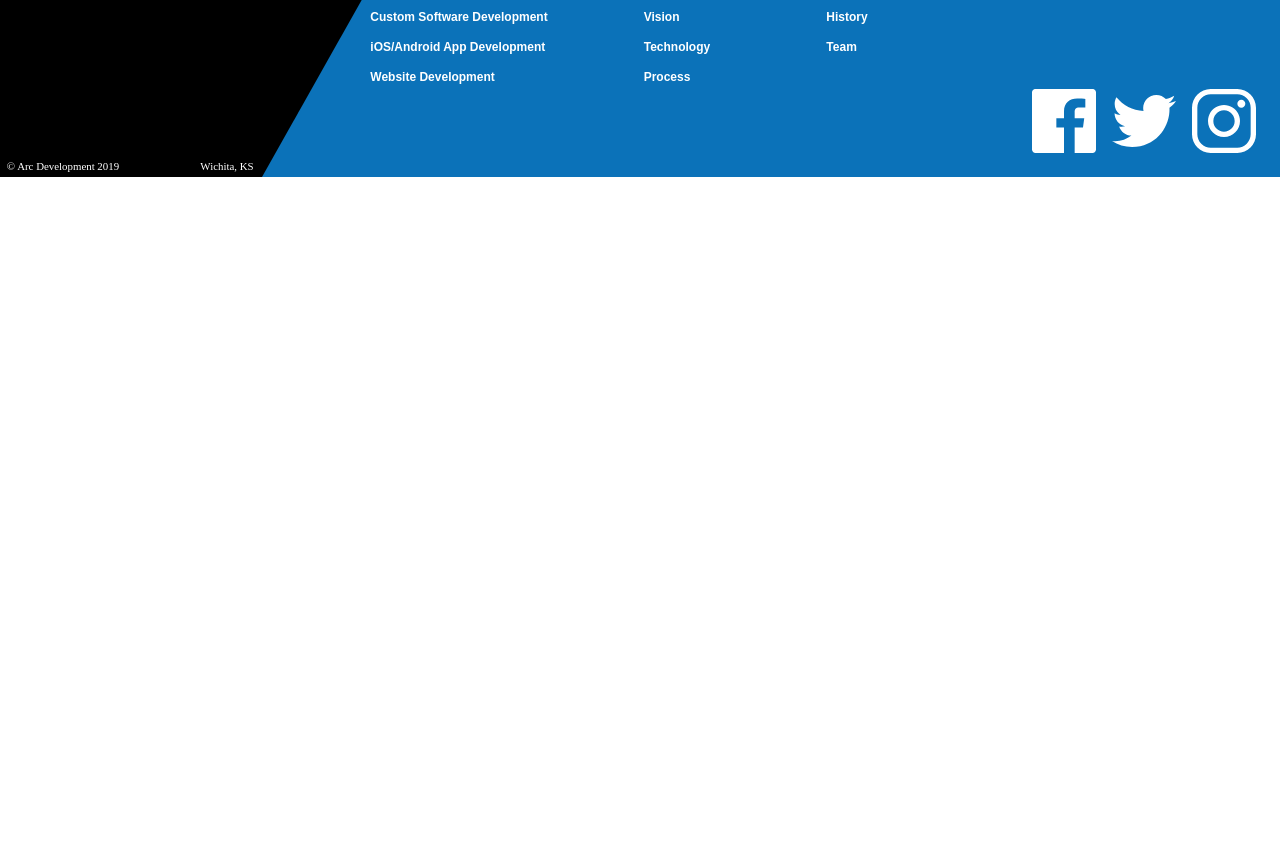
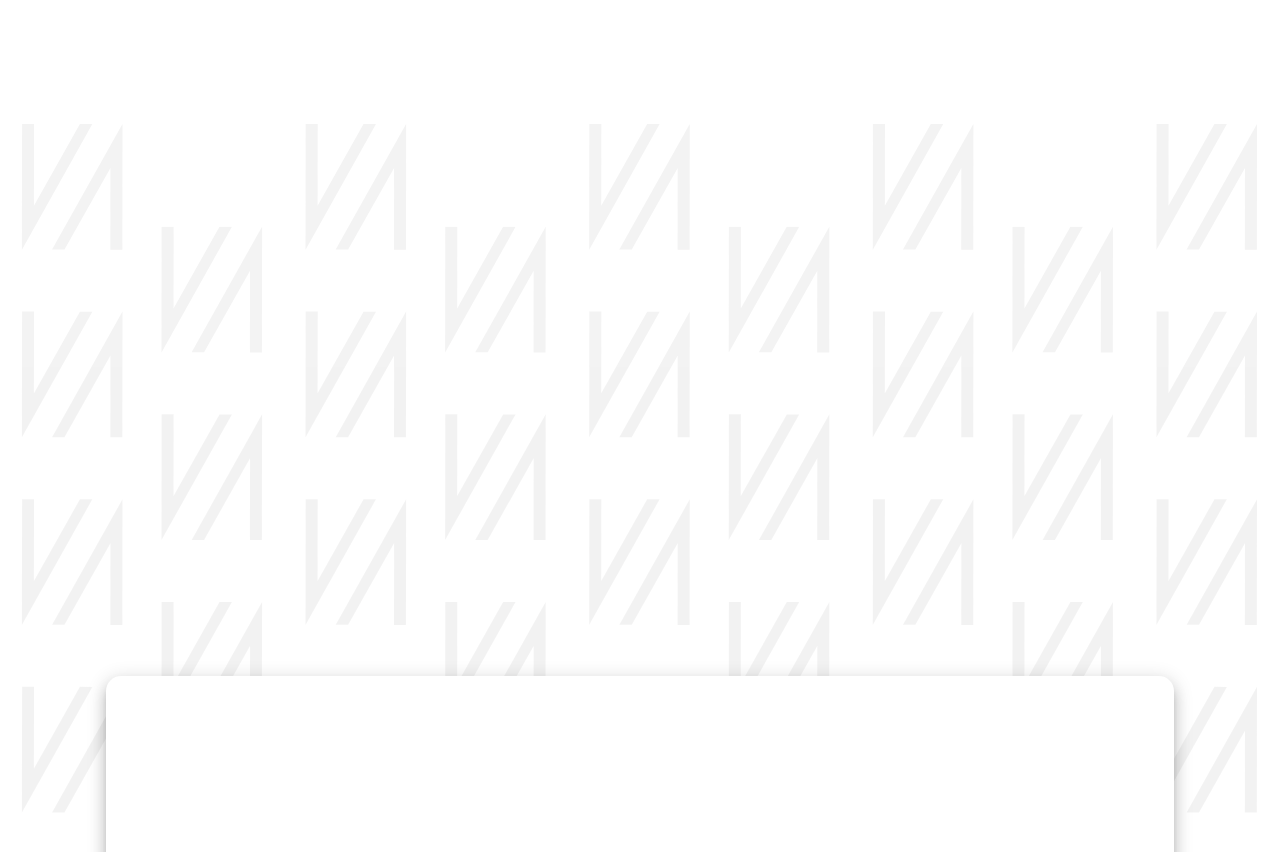
Before and after one commit to JulioAvalos/mui-react-app, a React (Create React App) app: page / in a window 1280 px wide. Shown: the part 1920-2772 px from the top of the page. Before the commit the page ends 2097 px from the top, so only its background shows below. Built offline with nearby package versions, Linux system fonts and the light colour scheme.

Commit message:
creating the revolution block

```diff
--- a/src/components/LandingPage.js
+++ b/src/components/LandingPage.js
@@ -6,11 +6,14 @@ import Button from '@material-ui/core/Button';
 import ButtonArrow from './UI/ButtonArrow';
 import Typography from '@material-ui/core/Typography';
 import useMediaQuery from '@material-ui/core/useMediaQuery';
+import Card from '@material-ui/core/Card';
+import CardContent from '@material-ui/core/CardContent';
 
 import animationData from '../animations/landinganimation/data';
 import customSoftwareIcon from '../assets/Custom Software Icon.svg';
 import mobileAppsIcon from '../assets/mobileIcon.svg';
 import websitesIcon from '../assets/websiteIcon.svg';
+import revolutionBackground from '../assets/repeatingBackground.svg';
 
 const useStyles = makeStyles(theme => ({
     animation: {
@@ -40,7 +43,7 @@ const useStyles = makeStyles(theme => ({
         ...theme.typography.learnButton,
         fontSize: '0.9rem',
         height: 45,
-        widht: 145
+        width: 145
     },
     learnButton: {
         ...theme.typography.learnButton,
@@ -85,6 +88,28 @@ const useStyles = makeStyles(theme => ({
         [theme.breakpoints.down('sm')]: {
             padding: 25
         }
+    },
+    revolutionBackground: {
+        backgroundImage: `url(${revolutionBackground})`,
+        backgroundPosition: 'center',
+        backgroundSize: 'cover',
+        backgroundRepeat: 'no-repeat',
+        height: '100%',
+        width: '100%'
+    },
+    revolutionCard: {
+        position: 'absolute',
+        boxShadow: theme.shadows[10],
+        borderRadius: 15,
+        padding: '10em',
+        [theme.breakpoints.down('sm')]: {
+            paddingTop:  '8em',
+            paddingBottom: '8em',
+            paddingLeft: 0,
+            paddingRight: 0,
+            borderRadius: 0,
+            width: '100%'
+        }
     }
 }));
 
@@ -95,7 +120,7 @@ const LandingPage = () => {
 
     const defaultOptions = {
         loop: true,
-        autoplay: true,
+        autoplay: false,
         animationData: animationData,
         rendererSettings: {
             preserveAspectRatio: 'xMidYMid slice'
@@ -165,7 +190,7 @@ const LandingPage = () => {
                         </Typography>
                         <Button variant="outlined" className={classes.learnButton}>
                             <span style={{marginRight: 10}}>Learn More</span>
-                            <ButtonArrow widht={10} height={10} fill={theme.palette.common.blue}/>
+                            <ButtonArrow width={10} height={10} fill={theme.palette.common.blue}/>
                         </Button>
                     </Grid>
                     <Grid item>
@@ -197,7 +222,7 @@ const LandingPage = () => {
                         </Typography>
                         <Button variant="outlined" className={classes.learnButton}>
                             <span style={{marginRight: 10}}>Learn More</span>
-                            <ButtonArrow widht={10} height={10} fill={theme.palette.common.blue}/>
+                            <ButtonArrow width={10} height={10} fill={theme.palette.common.blue}/>
                         </Button>
                     </Grid>
                     <Grid item style={{marginRight: matchesSM ? 0 : '5em'}}>
@@ -234,7 +259,7 @@ const LandingPage = () => {
                         </Typography>
                         <Button variant="outlined" className={classes.learnButton}>
                             <span style={{marginRight: 10}}>Learn More</span>
-                            <ButtonArrow widht={10} height={10} fill={theme.palette.common.blue}/>
+                            <ButtonArrow width={10} height={10} fill={theme.palette.common.blue}/>
                         </Button>
                     </Grid>
                     <Grid item>
@@ -245,6 +270,42 @@ const LandingPage = () => {
                         />
                     </Grid>
                 </Grid>
+                <Grid item>
+                    <Grid
+                        container
+                        style={{height: '100em', marginTop: '12em'}}
+                        alignItems="center"
+                        justify="center"
+                    >
+                        <Card className={classes.revolutionCard}>
+                            <CardContent>
+                                <Grid container direction="column" style={{textAlign: 'center'}}>
+                                    <Grid item>
+                                        <Typography variant="h3" gutterBottom>
+                                            The Revolution
+                                        </Typography>
+                                    </Grid>
+                                    <Grid item>
+                                        <Typography>
+                                            Visionary insights coupled with cutting-edge technology is a recipe for revolution
+                                        </Typography>
+                                        <Button variant="outlined" className={classes.learnButtonHero}>
+                                            <span style={{marginRight: 10}}>
+                                                Learn More
+                                            </span>
+                                            <ButtonArrow
+                                                width={15}
+                                                height={15}
+                                                fill={theme.palette.common.blue}
+                                            />
+                                        </Button>
+                                    </Grid>
+                                </Grid>
+                            </CardContent>
+                        </Card>
+                        <div className={classes.revolutionBackground} />
+                    </Grid>
+                </Grid>
             </Grid>
         </Grid>
     );
```
